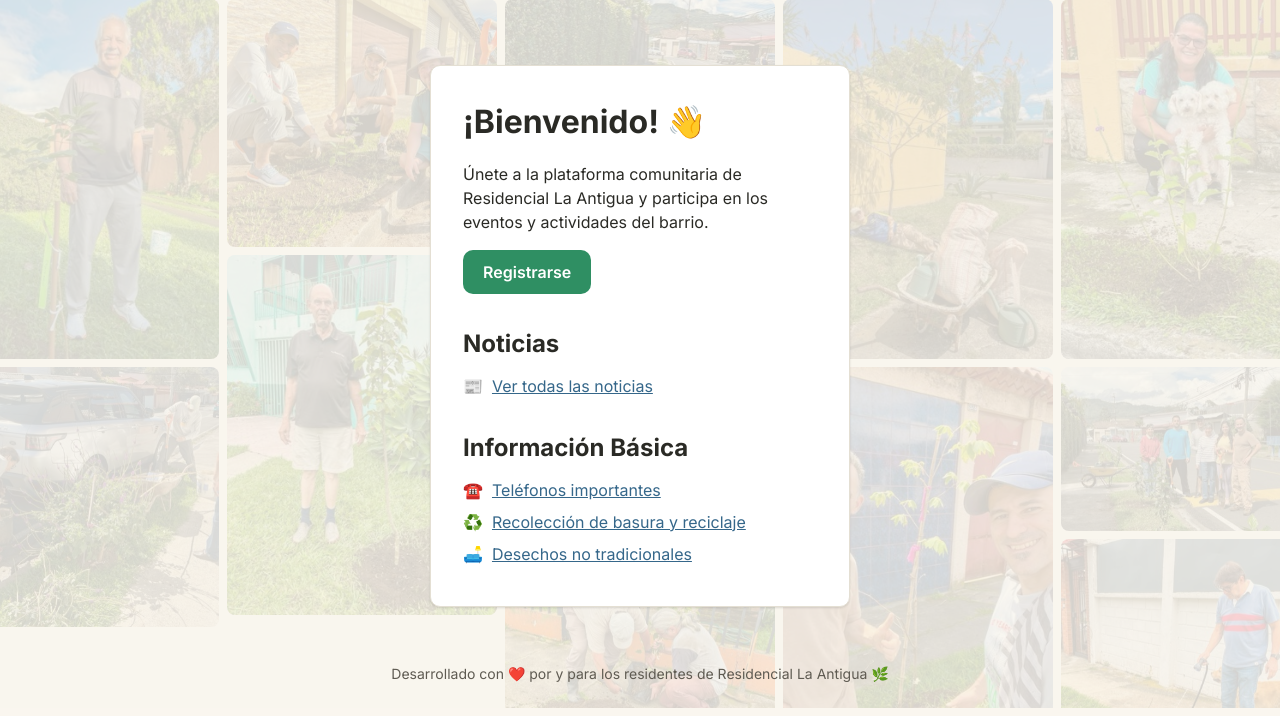
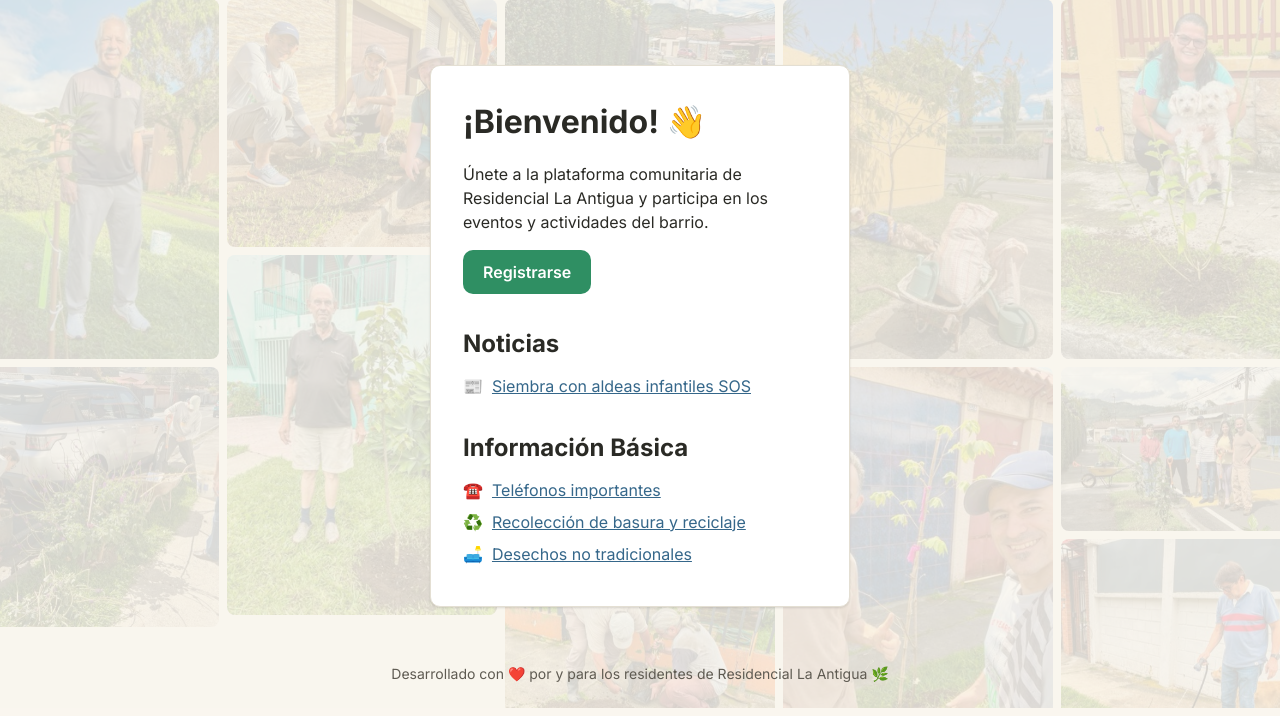
Before and after one commit to Residencial-La-Antigua/website, a Django app: page / in a window 1280 px wide. Shown: the part 84-800 px from the top of the page. Run offline with Django 5.2, Linux system fonts and the light colour scheme.

Commit message:
Link to first news article from home

```diff
--- a/templates/home.html
+++ b/templates/home.html
@@ -35,7 +35,7 @@
   <a href="{% url 'signup' %}" class="btn">Registrarse</a>
   <h2>Noticias</h2>
   <ul class="news-links">
-    <li>📰 &nbsp;<a href="{% url 'noticias' %}">Ver todas las noticias</a></li>
+    <li>📰 &nbsp;<a href="{% url 'noticias-detalle' 'siembra-con-aldeas-infantiles-sos' %}">Siembra con aldeas infantiles SOS</a></li>
   </ul>
   <h2>Información Básica</h2>
   <ul class="basic-info-links">
```
